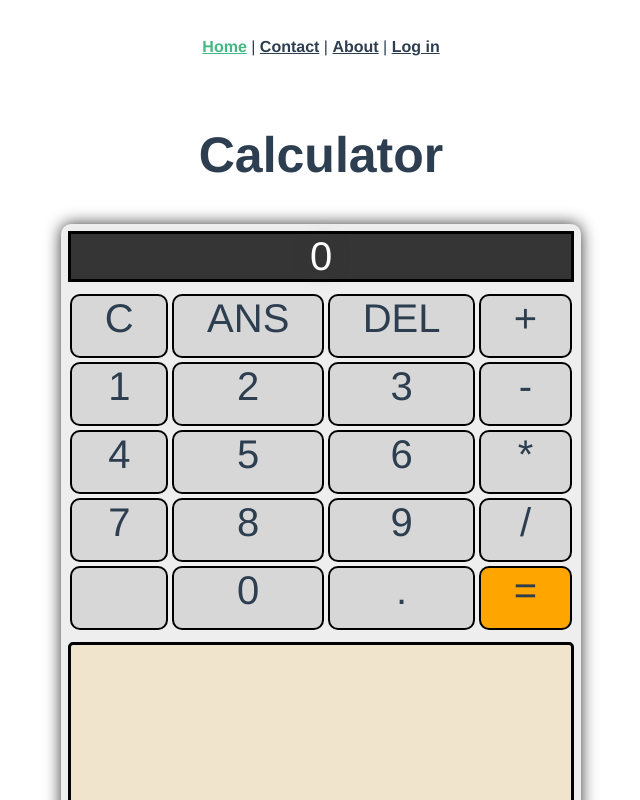
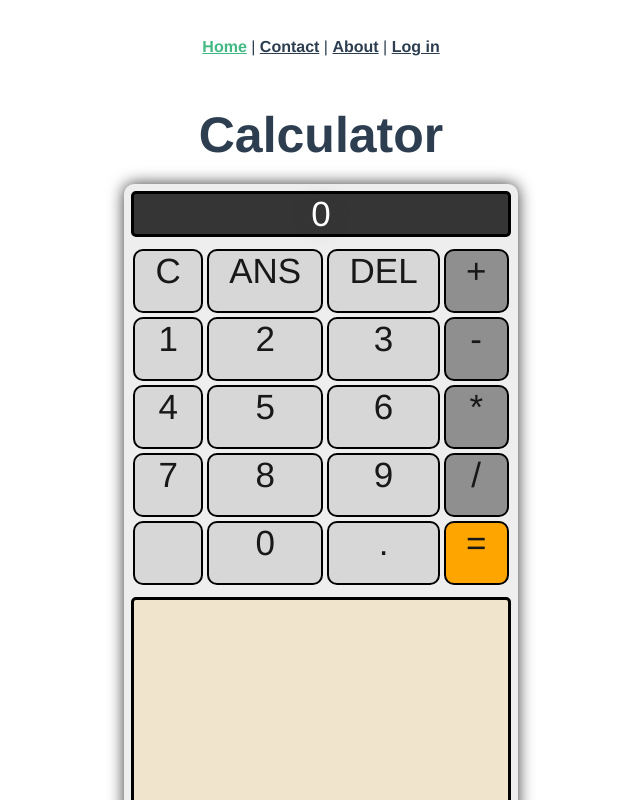
Before and after one commit to Magnus-Farstad/IDATT2105-Fullstack-applikasjonsutvikling, a Vue app in the folder oving_3/: page / in a window 1280 px wide. Shown: the top 800 px of the page, without its empty margins (319-959 px from the left). Built offline with nearby package versions, Linux system fonts and the light colour scheme.

Commit message:
Updated the look of Calculator and Log

```diff
--- a/oving_3/src/components/Calculator.vue
+++ b/oving_3/src/components/Calculator.vue
@@ -3,19 +3,19 @@
   <div class="c button" @click="clear">C</div>
   <div class="ans button" @click="showAnswer">ANS</div>
   <div class="del button" @click="deleteOne">DEL</div>
-  <div class="plus button" @click="add">+</div>
+  <div class="plus operator button" @click="add">+</div>
   <div class="one button" @click="append('1')">1</div>
   <div class="two button" @click="append('2')">2</div>
   <div class="three button" @click="append('3')">3</div>
-  <div class="subtract button" @click="subtract">-</div>
+  <div class="subtract operator button" @click="subtract">-</div>
   <div class="four button" @click="append('4')">4</div>
   <div class="five button" @click="append('5')">5</div>
   <div class="six button" @click="append('6')">6</div>
-  <div class="multiply button" @click="multiply">*</div>
+  <div class="multiply operator button" @click="multiply">*</div>
   <div class="seven button" @click="append('7')">7</div>
   <div class="eight button" @click="append('8')">8</div>
   <div class="nine button" @click="append('9')">9</div>
-  <div class="divide button" @click="divide">/</div>
+  <div class="divide operator button" @click="divide">/</div>
   <div class="empty button"></div>
   <div class="zero button" @click="append('0')">0</div>
   <div class="point button" @click="appendPoint('.')">.</div>
@@ -154,10 +154,14 @@ export default {
   border-radius: 10px 10px 10px 10px;
   height: 60px;
   text-align: center;
+  color: #181818;
+  user-select: none;
 }
 
 .button:hover {
   background-color: #ffffff;
+  justify-content: center;
+  align-items: center;
 }
 
 .button:active {
@@ -176,6 +180,15 @@ export default {
   outline: none;
   border: solid black;
   text-shadow: 0 0 17px #363535;
+  border-radius: 5px;
+}
+
+.operator {
+  background-color: rgba(140, 140, 140, 0.96);
+}
+
+.operator:hover {
+  background-color: rgba(194, 194, 194, 0.96);
 }
 
 .c {
--- a/oving_3/src/components/Log.vue
+++ b/oving_3/src/components/Log.vue
@@ -22,10 +22,10 @@ export default {
 
 <style scoped>
 #scrollBox {
-  overflow: scroll;
+  overflow: auto;
   border: solid black;
   margin-top: 10px;
-  height: 400px;
+  height: 250px;
   background-color: rgba(255, 165, 0, 0.14);
   border-radius: 5px;
 }
--- a/oving_3/src/views/Home.vue
+++ b/oving_3/src/views/Home.vue
@@ -55,24 +55,26 @@ body {
     "log log log log";
   background-color: #eee;
   padding: 7px;
-  height: 100%;
+  height: 70%;
   margin: 0 auto;
   text-align: center;
-  width: 40%;
-  font-size: 40px;
+  width: 30%;
+  font-size: 35px;
   grid-auto-rows: minmax(50px, auto);
   box-shadow: 0 0 16px #363535;
   border-radius: 10px;
+  align-items: center;
 }
 
 .headerContainer {
-  margin: 40px auto;
+  margin: 20px auto;
   text-align: center;
 }
 
 .header {
   font-size: 50px;
   font-weight: 900;
+  margin: 15px;
 }
 
 .text {
```
